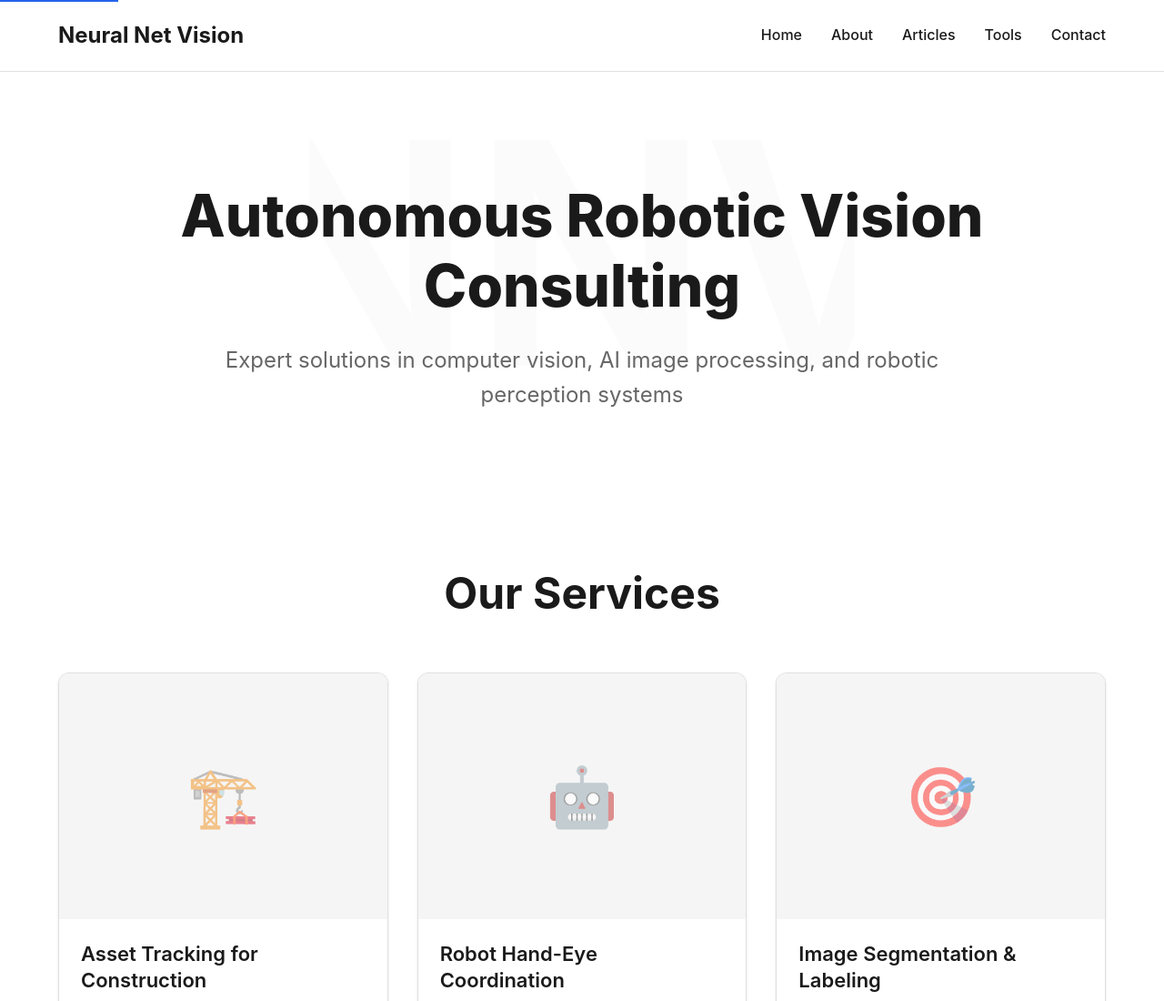
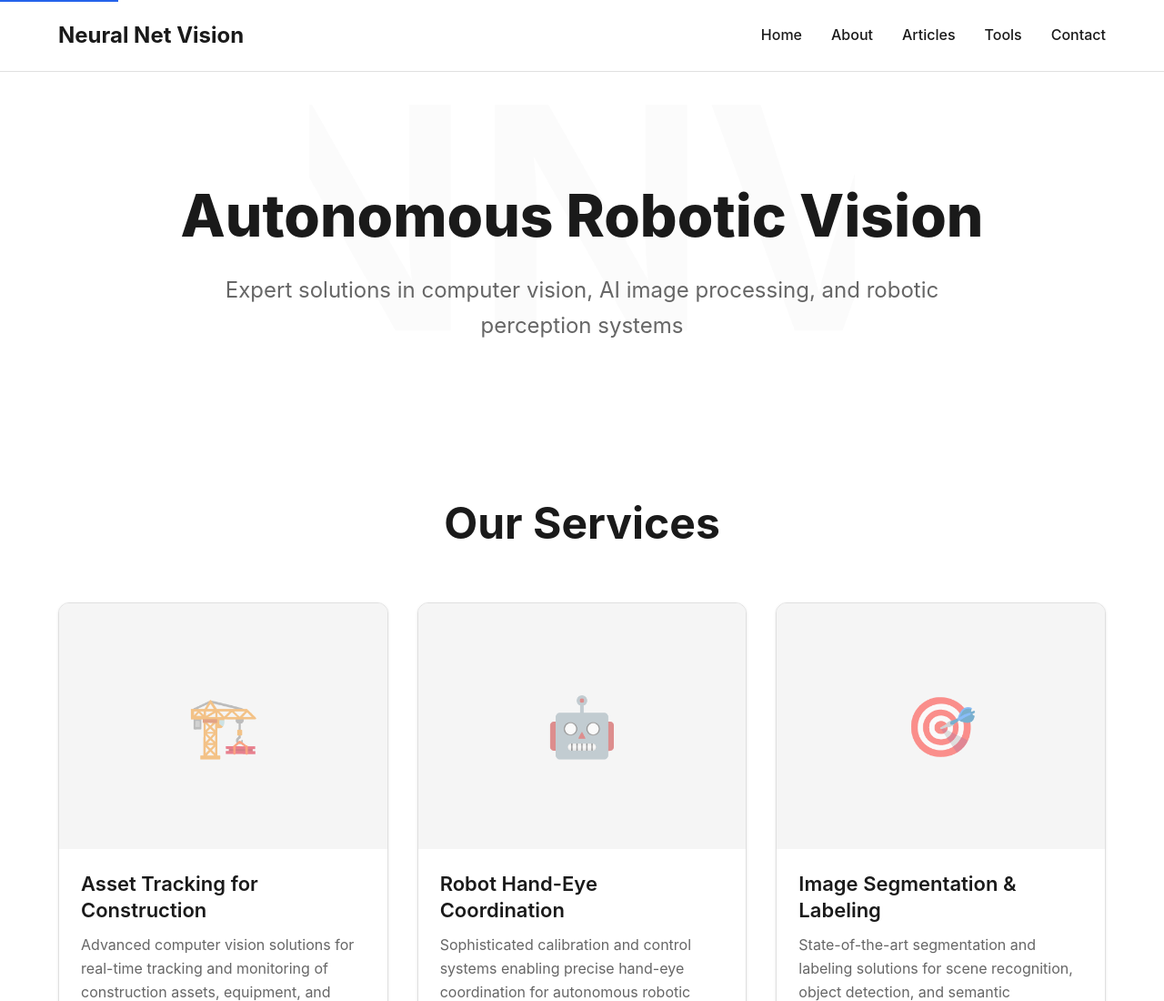
Before and after one commit to neuralnetvision/neuralnetvision.github.io, a plain HTML site: page index.html in a window 1280 px wide. Shown: the top 1100 px of the page at 91% size. Drawn offline with Linux system fonts and the light colour scheme.

Commit message:
Update index.html

```diff
--- a/index.html
+++ b/index.html
@@ -33,7 +33,7 @@
         <section id="home" class="hero-section">
             <div class="container">
                 <div class="hero-content">
-                    <h2 class="hero-title">Autonomous Robotic Vision Consulting</h2>
+                    <h2 class="hero-title">Autonomous Robotic Vision</h2>
                     <p class="hero-subtitle">Expert solutions in computer vision, AI image processing, and robotic perception systems</p>
                 </div>
             </div>
```
